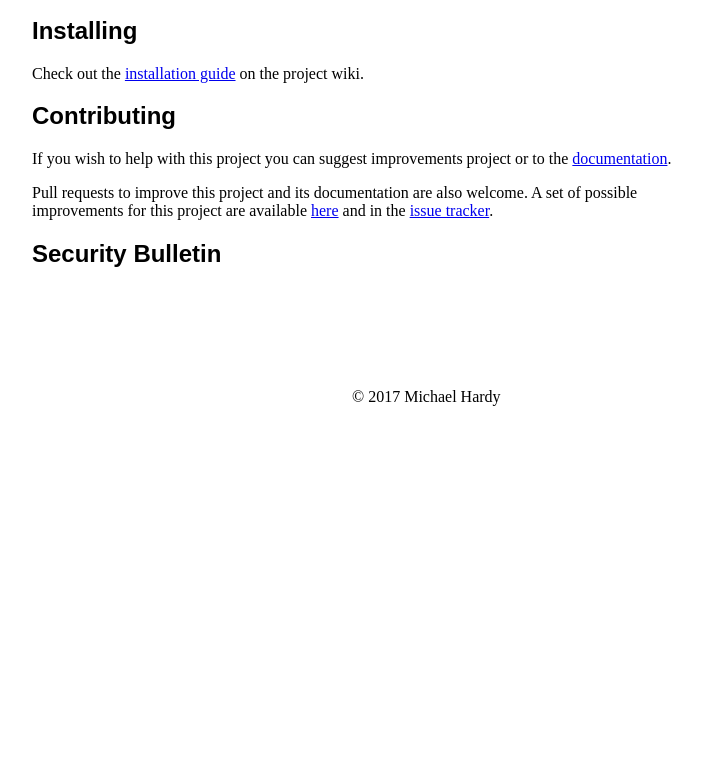
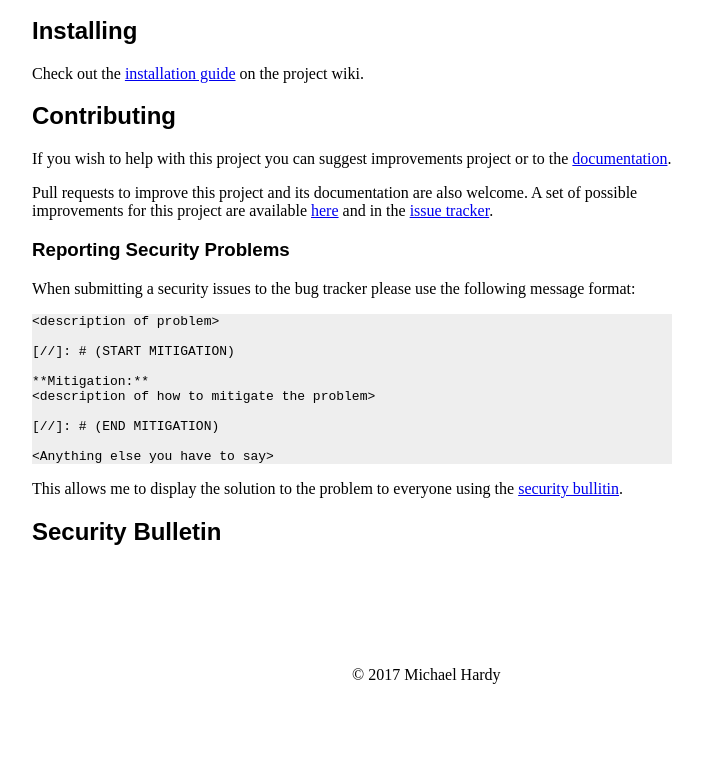
Before and after one commit to michardy/account-hijacking-prevention, a plain HTML site: page index.html in a window 1280 px wide. Shown: the part 1689-2458 px from the top of the page, without its empty margins (296-999 px from the left). Before the commit the page ends 2185 px from the top, so only its background shows below. Drawn offline with Linux system fonts and the light colour scheme; no server answers.

Commit message:
Add vulnerability reporting guidelines

```diff
--- a/index.html
+++ b/index.html
@@ -122,6 +122,22 @@
 				<h2>Contributing</h2>
 				<p>If you wish to help with this project you can suggest improvements project or to the <a href="https://github.com/michardy/account-hijacking-prevention/wiki">documentation</a>.</p>
 				<p>Pull requests to improve this project and its documentation are also welcome.  A set of possible improvements for this project are available <a href="https://github.com/michardy/account-hijacking-prevention/wiki/Improvements">here</a> and in the <a href="https://github.com/michardy/account-hijacking-prevention/issues">issue tracker</a>.</p>
+				<section id="report_vuln">
+					<h3>Reporting Security Problems</h3>
+					<p>When submitting a security issues to the bug tracker please use the following message format:</p>
+<pre><code>&lt;description of problem&gt;
+
+[//]: # (START MITIGATION)
+
+**Mitigation:**
+&lt;description of how to mitigate the problem&gt;
+
+[//]: # (END MITIGATION)
+
+&lt;Anything else you have to say&gt;
+</code></pre>
+					<p>This allows me to display the solution to the problem to everyone using the <a href="#sec">security bullitin</a>.  </p>
+				</section>
 			</article>
 			<article id="sec">
 				<h2>Security Bulletin</h2>
--- a/main.css
+++ b/main.css
@@ -50,6 +50,10 @@ h2, h3, h4, h5, h6 {
 	font-family:sans-serif;
 }
 
+pre {
+	background-color: #eee;
+}
+
 .outer {
 	border: 2px solid black;
 }
```
